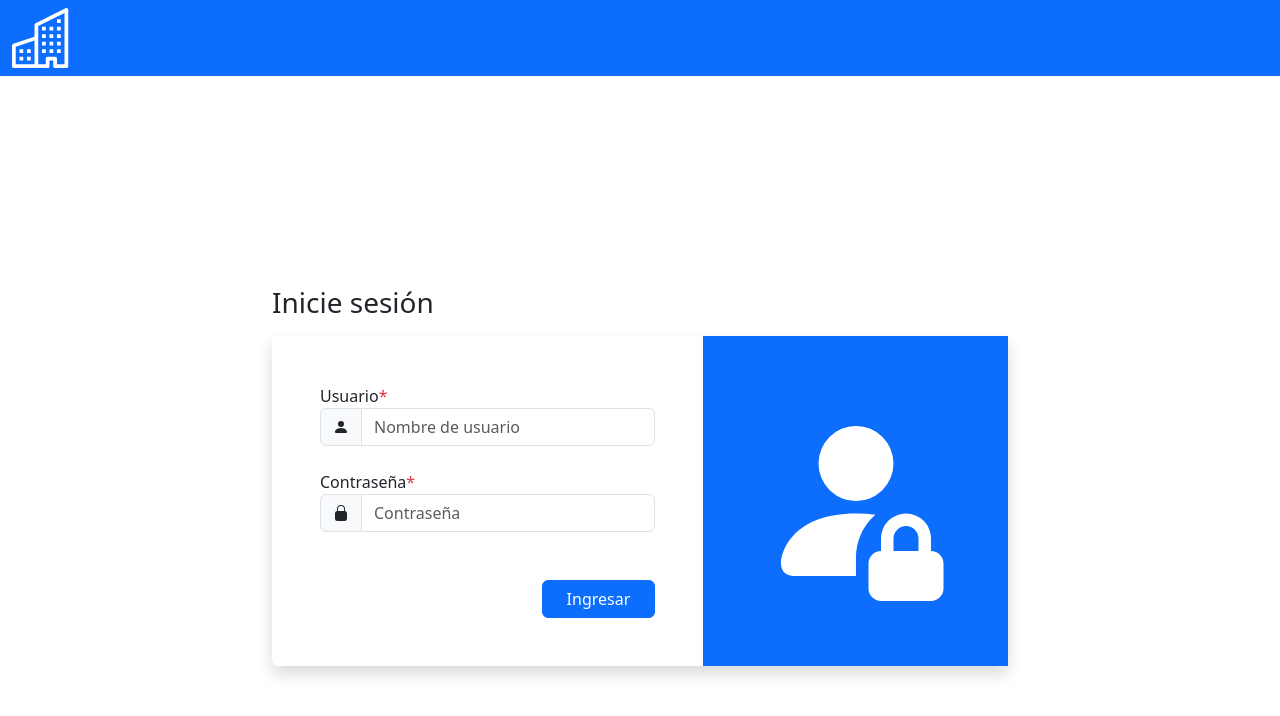
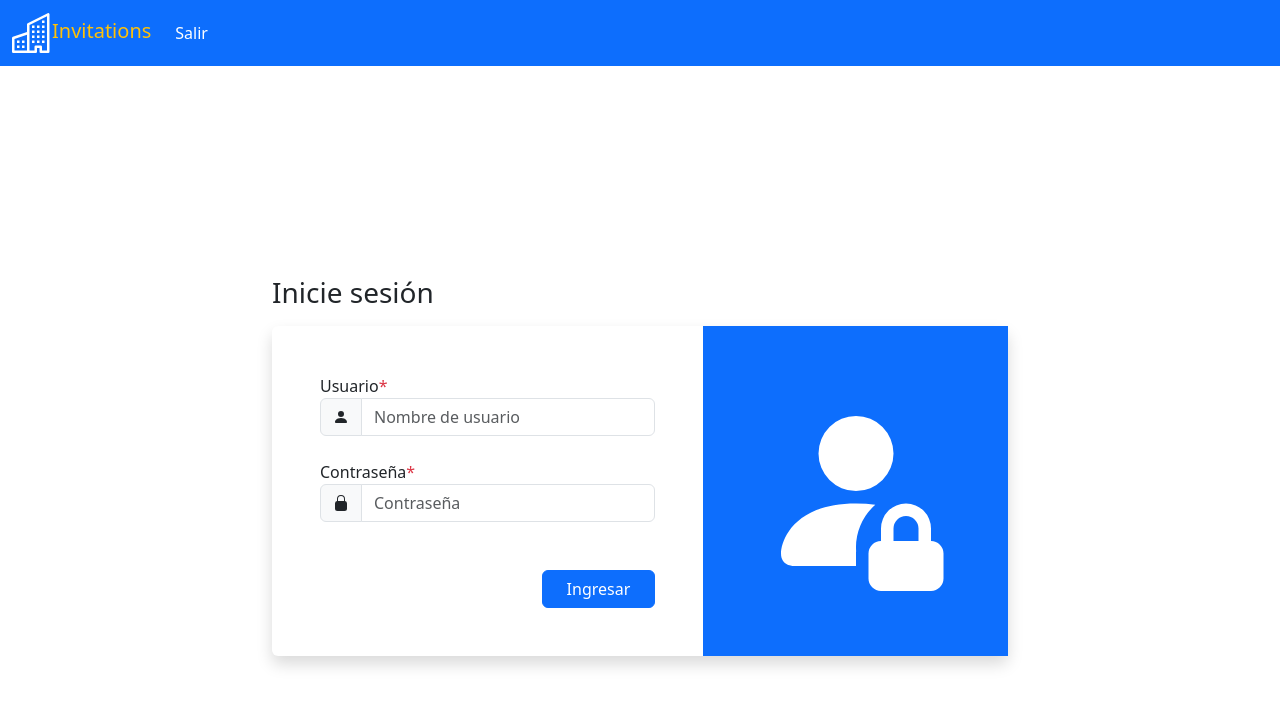
Before and after one commit to nalbera/invitations-module, a React (Vite) app in the folder invitation-app/: page / in a window 1280 px wide. Shown: the top 716 px of the page. Built offline with nearby package versions, Linux system fonts and the light colour scheme.

Commit message:
agrego logica para toogler menu

```diff
--- a/invitation-app/package.json
+++ b/invitation-app/package.json
@@ -11,6 +11,7 @@
   },
   "dependencies": {
     "bootstrap": "^5.3.6",
+    "jquery": "^3.7.1",
     "react": "^19.1.0",
     "react-dom": "^19.1.0",
     "react-router-dom": "^7.6.1"
--- a/invitation-app/src/components/NavBar/NavBar.tsx
+++ b/invitation-app/src/components/NavBar/NavBar.tsx
@@ -3,12 +3,23 @@
 
 const NavBar: React.FC = () => {
   return (
-    <nav className="navbar navbar-dark bg-primary">
+    <nav className="navbar navbar-dark bg-primary navbar-expand-md">
         <div className="container-fluid">
-            <svg xmlns="http://www.w3.org/2000/svg" width="60" height="60" fill="currentColor" className="bi bi-buildings text-white" viewBox="0 0 16 16">
-                <path d="M14.763.075A.5.5 0 0 1 15 .5v15a.5.5 0 0 1-.5.5h-3a.5.5 0 0 1-.5-.5V14h-1v1.5a.5.5 0 0 1-.5.5h-9a.5.5 0 0 1-.5-.5V10a.5.5 0 0 1 .342-.474L6 7.64V4.5a.5.5 0 0 1 .276-.447l8-4a.5.5 0 0 1 .487.022M6 8.694 1 10.36V15h5zM7 15h2v-1.5a.5.5 0 0 1 .5-.5h2a.5.5 0 0 1 .5.5V15h2V1.309l-7 3.5z"/>
-                <path d="M2 11h1v1H2zm2 0h1v1H4zm-2 2h1v1H2zm2 0h1v1H4zm4-4h1v1H8zm2 0h1v1h-1zm-2 2h1v1H8zm2 0h1v1h-1zm2-2h1v1h-1zm0 2h1v1h-1zM8 7h1v1H8zm2 0h1v1h-1zm2 0h1v1h-1zM8 5h1v1H8zm2 0h1v1h-1zm2 0h1v1h-1zm0-2h1v1h-1z"/>
-            </svg>
+            <a href="#" className="navbar-brand">
+              <svg xmlns="http://www.w3.org/2000/svg" width="40" height="40" fill="currentColor" className="bi bi-buildings text-white" viewBox="0 0 16 16">
+                  <path d="M14.763.075A.5.5 0 0 1 15 .5v15a.5.5 0 0 1-.5.5h-3a.5.5 0 0 1-.5-.5V14h-1v1.5a.5.5 0 0 1-.5.5h-9a.5.5 0 0 1-.5-.5V10a.5.5 0 0 1 .342-.474L6 7.64V4.5a.5.5 0 0 1 .276-.447l8-4a.5.5 0 0 1 .487.022M6 8.694 1 10.36V15h5zM7 15h2v-1.5a.5.5 0 0 1 .5-.5h2a.5.5 0 0 1 .5.5V15h2V1.309l-7 3.5z"/>
+                  <path d="M2 11h1v1H2zm2 0h1v1H4zm-2 2h1v1H2zm2 0h1v1H4zm4-4h1v1H8zm2 0h1v1h-1zm-2 2h1v1H8zm2 0h1v1h-1zm2-2h1v1h-1zm0 2h1v1h-1zM8 7h1v1H8zm2 0h1v1h-1zm2 0h1v1h-1zM8 5h1v1H8zm2 0h1v1h-1zm2 0h1v1h-1zm0-2h1v1h-1z"/>
+              </svg>
+              <span className="text-warning">Invitations</span>
+            </a>
+            <button className="navbar-toggler" type="button" data-bs-toggle="collapse" data-bs-target="#menu" aria-controls="navbarSupportedContent" aria-expanded="false" aria-label="Toggle navigation">
+              <span className="navbar-toggler-icon"></span>
+            </button>
+            <div className="collapse navbar-collapse " id="menu">
+              <ul className="navbar-nav me-auto">
+                <li className="nav-item"><a href="#" className="nav-link active">Salir</a></li>
+              </ul>
+            </div>
         </div>
     </nav>
   )
--- a/invitation-app/src/main.tsx
+++ b/invitation-app/src/main.tsx
@@ -2,6 +2,8 @@ import { StrictMode } from 'react';
 import { createRoot } from 'react-dom/client';
 import { BrowserRouter } from 'react-router-dom';
 import 'bootstrap/dist/css/bootstrap.css';
+import "jquery/dist/jquery.min.js";
+import 'bootstrap/dist/js/bootstrap.bundle'
 
 import App from './App.tsx';
 
```
Also changed, not shown: 1 other file (tests, documents, lock files or other folders).
